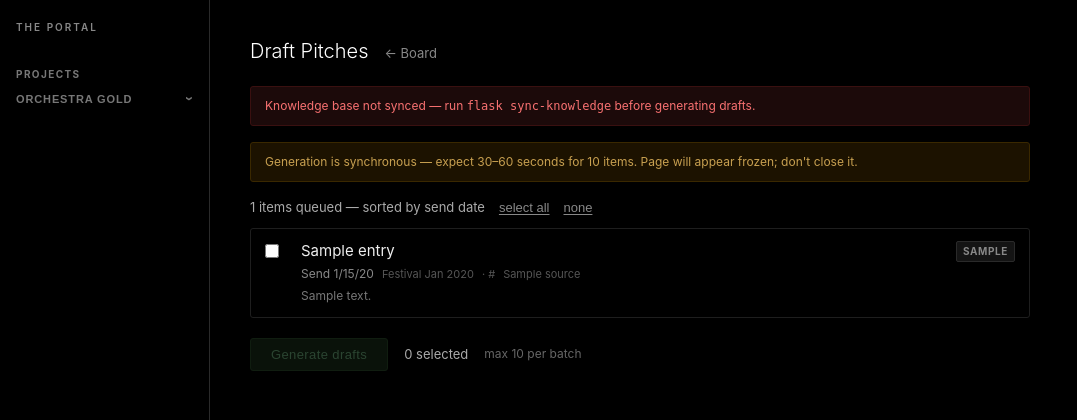
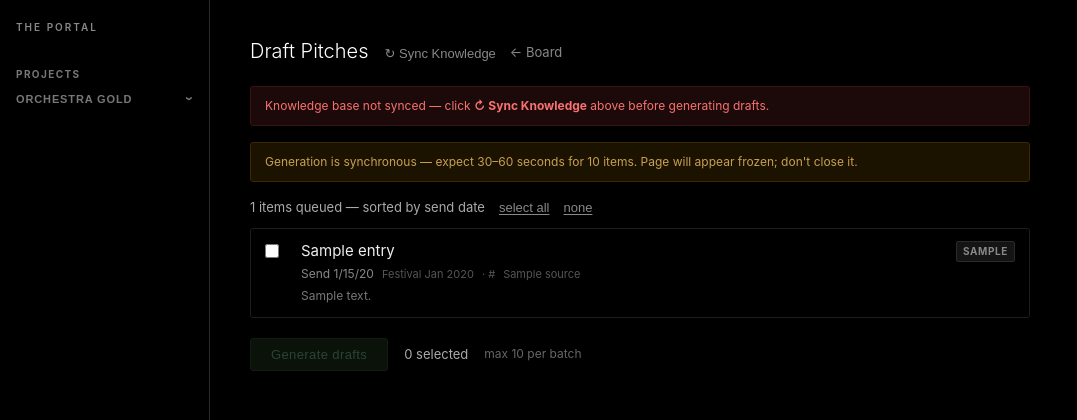
Before and after one commit to orchestragold/control-room, a Flask app: template app/templates/pitch_machine/draft_queue.html in a window 1280 px wide. Shown: the top 420 px of the page, without its empty margins (0-1077 px from the left). Run offline with Flask 3, Linux system fonts and the light colour scheme; the template is opened without the code that fills it: most values are stand-ins (such as "Sample title", 1, 10 or a date in 2020).

Commit message:
Add PNW Tour - Media pitch type and Sync Knowledge button
- Registers 'PNW Tour - Media' as a recognized pitch type
- Wires it to /PNW Tour - Media.docx in Dropbox and a dedicated media/press prompt template
- Adds /sync-knowledge POST route so the Dropbox archive can be refreshed from the Portal without SSH
- Adds Sync Knowledge button to Draft Queue page with green success/error feedback
- Adds teal badge color for PNW Tour - Media entries

Co-Authored-By: Claude Sonnet 4.6 <noreply@anthropic.com>

```diff
--- a/app/pitch_machine/pitch_types.py
+++ b/app/pitch_machine/pitch_types.py
@@ -9,6 +9,7 @@ PITCH_TYPES: list[str] = [
     'Festival',
     'WAA',
     'PNW',
+    'PNW Tour - Media',
     'Show Invite',
     'Distribution',
 ]
--- a/app/pitch_machine/routes.py
+++ b/app/pitch_machine/routes.py
@@ -366,6 +366,22 @@ def draft_queue():
         batch_limit=_GENERATE_BATCH_LIMIT,
         pitch_types=PITCH_TYPES,
     )
+
+
+# ── Sync knowledge base ──────────────────────────────────────────────────────────
+
+@pm_bp.route('/sync-knowledge', methods=['POST'])
+@login_required
+def sync_knowledge():
+    _require_access()
+    from app.integrations.dropbox_sync import DropboxError, sync_knowledge_to_cache
+    try:
+        results = sync_knowledge_to_cache()
+        lines = [f'{path}: {count:,} chars' for path, count in sorted(results.items())]
+        flash('Knowledge synced — ' + ' · '.join(lines), 'ok')
+    except DropboxError as e:
+        flash(f'Sync failed: {e}', 'error')
+    return redirect(url_for('pitch_machine.draft_queue'))
 
 
 # ── Generate drafts ──────────────────────────────────────────────────────────────
--- a/app/templates/pitch_machine/draft_queue.html
+++ b/app/templates/pitch_machine/draft_queue.html
@@ -23,6 +23,7 @@
   }
   .notice-warn  { background: #1c1200; border: 1px solid #3a2800; color: #c8a050; }
   .notice-error { background: #1c0a0a; border: 1px solid #3a1010; color: #f87171; }
+  .notice-ok    { background: #0a1c10; border: 1px solid #1a3820; color: #6aaa7a; }
 
   .dq-controls {
     display: flex;
@@ -91,6 +92,7 @@
   .type-waa         { background: #0a0e1c; border: 1px solid #1a2050; color: #5a7aaa; }
   .type-show-invite { background: #1a0e1a; border: 1px solid #3a1a40; color: #aa5aaa; }
   .type-pnw         { background: #1a1000; border: 1px solid #402800; color: #c8900a; }
+  .type-pnw-media   { background: #001a1a; border: 1px solid #003a3a; color: #3ab8b8; }
   .type-other       { background: #141414; border: 1px solid #2a2a2a; color: #888; }
 
   .draft-badge {
@@ -182,18 +184,26 @@
 {% block content %}
 <div class="dq-header">
   <h1 class="dq-title">Draft Pitches</h1>
-  <a href="{{ url_for('pitch_machine.board') }}" class="dq-back">← Board</a>
+  <div style="display:flex;align-items:center;gap:14px;">
+    <form method="post" action="{{ url_for('pitch_machine.sync_knowledge') }}" style="margin:0;">
+      <input type="hidden" name="csrf_token" value="{{ csrf_token() }}">
+      <button type="submit" class="dq-back" style="background:none;border:none;cursor:pointer;padding:0;">
+        ↻ Sync Knowledge
+      </button>
+    </form>
+    <a href="{{ url_for('pitch_machine.board') }}" class="dq-back">← Board</a>
+  </div>
 </div>
 
 {% with messages = get_flashed_messages(with_categories=true) %}
   {% for cat, msg in messages %}
-  <div class="notice notice-{{ 'error' if cat == 'error' else 'warn' }}">{{ msg }}</div>
+  <div class="notice notice-{{ cat if cat in ('error', 'ok') else 'warn' }}">{{ msg }}</div>
   {% endfor %}
 {% endwith %}
 
 {% if not knowledge_ready %}
 <div class="notice notice-error">
-  Knowledge base not synced — run <code>flask sync-knowledge</code> before generating drafts.
+  Knowledge base not synced — click <strong>↻ Sync Knowledge</strong> above before generating drafts.
 </div>
 {% endif %}
 
@@ -253,7 +263,7 @@
         </select>
         {% else %}
         {% set pt = entry.pitch_type %}
-        <span class="type-badge {% if pt == 'Festival' %}type-festival{% elif pt == 'WAA' %}type-waa{% elif pt == 'Show Invite' %}type-show-invite{% elif pt == 'PNW' %}type-pnw{% else %}type-other{% endif %}">
+        <span class="type-badge {% if pt == 'Festival' %}type-festival{% elif pt == 'WAA' %}type-waa{% elif pt == 'Show Invite' %}type-show-invite{% elif pt == 'PNW' %}type-pnw{% elif pt == 'PNW Tour - Media' %}type-pnw-media{% else %}type-other{% endif %}">
           {{ pt }}
         </span>
         {% endif %}
```
Also changed, not shown: app/integrations/claude_drafts.py (+36 -5 lines), app/integrations/dropbox_sync.py (+6 -5 lines).
